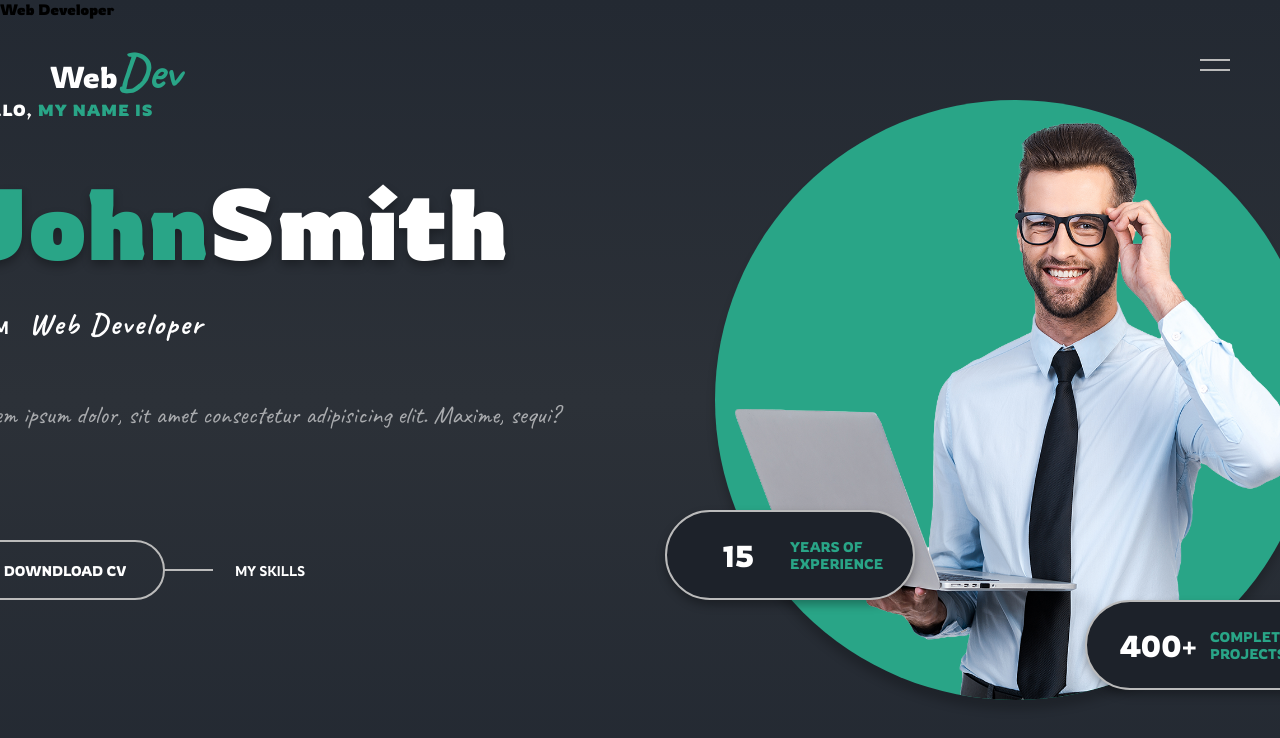
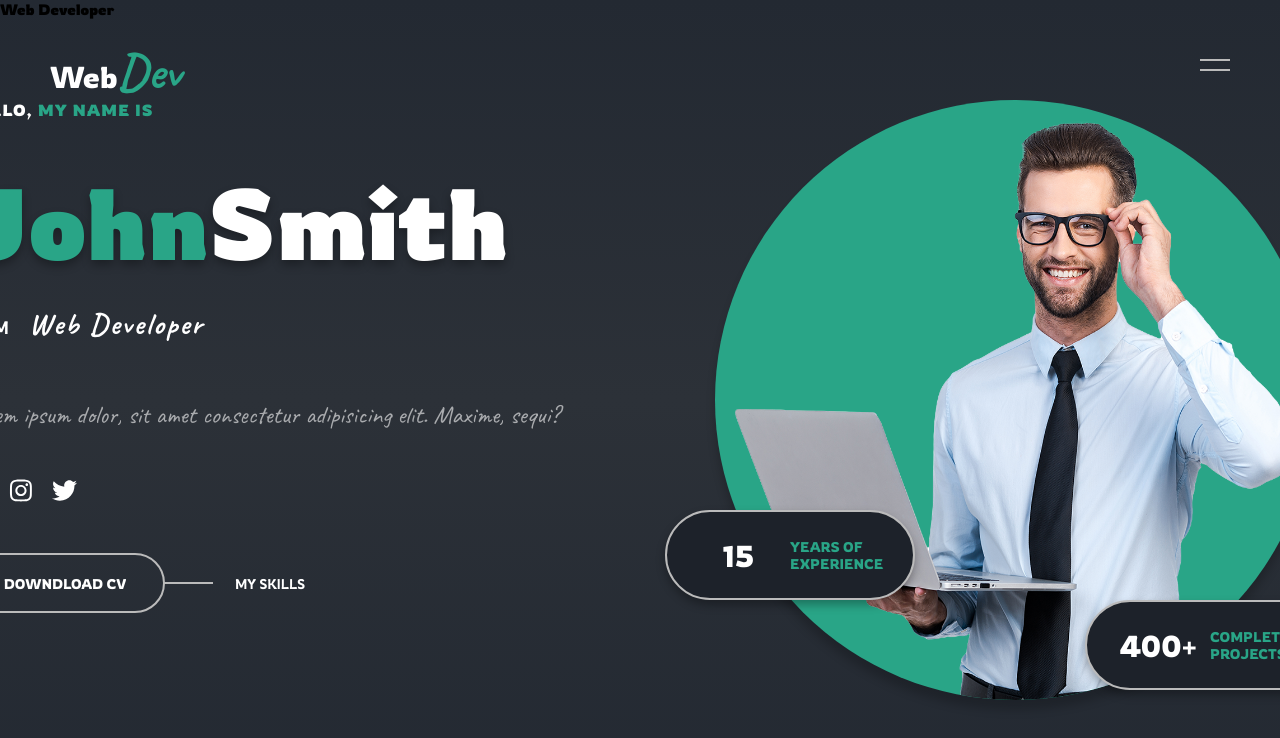
Before and after one commit to pagas/responsive-architectural-next, a Next.js app: page / in a window 1280 px wide. Shown: the top 738 px of the page. Built offline with nearby package versions, Linux system fonts and the light colour scheme.

Commit message:
fix icons colour

```diff
--- a/src/app/components/landing/landing.module.css
+++ b/src/app/components/landing/landing.module.css
@@ -101,7 +101,7 @@
     margin-bottom: 5rem;
 }
 
-.social-media i {
+.social-media .icon {
     font-size: 2.5rem;
     color: #fff;
     margin-right: 2rem;
```
